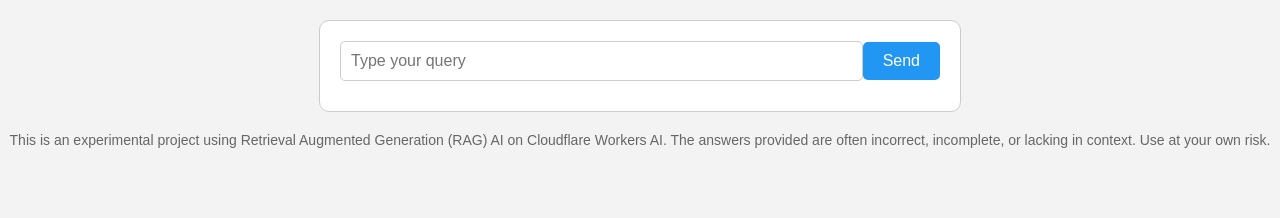
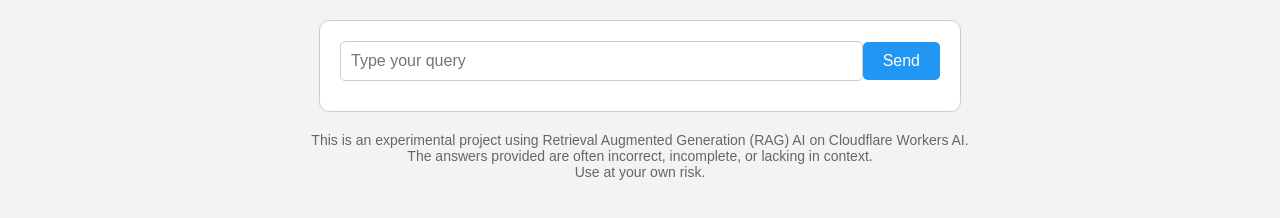
Before and after one commit to dlsdemo/pages-ui-chatbot, a plain HTML site: page index.html in a window 1280 px wide. Drawn offline with nearby package versions, Linux system fonts and the light colour scheme.

Commit message:
Updated disclaimer

```diff
--- a/index.html
+++ b/index.html
@@ -63,8 +63,8 @@
     <footer>
       <p>
         This is an experimental project using Retrieval Augmented Generation
-        (RAG) AI on Cloudflare Workers AI. The answers provided are often
-        incorrect, incomplete, or lacking in context. Use at your own risk.
+        (RAG) AI on Cloudflare Workers AI. <br>The answers provided are often
+        incorrect, incomplete, or lacking in context. <br>Use at your own risk.
       </p>
     </footer>
     <script src="api.js"></script>
```
